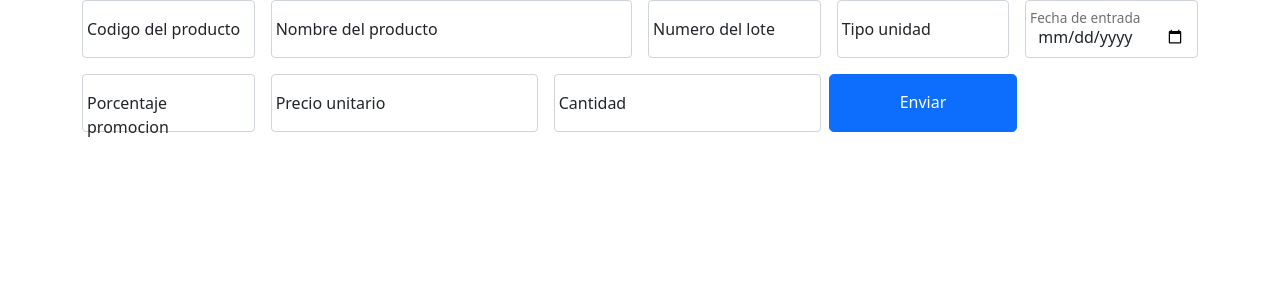
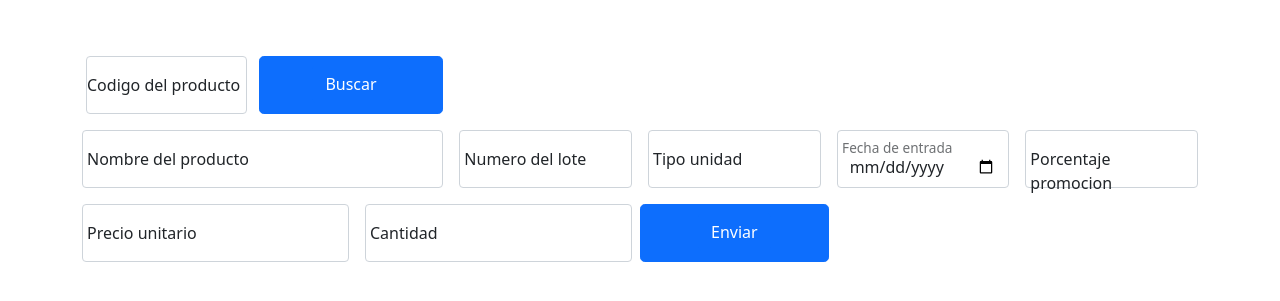
Before and after one commit to fonzk/hackaton_mintic, a Flask app: page /producto in a window 1280 px wide. Shown: the top 301 px of the page. Run offline with Flask 2, Linux system fonts and the light colour scheme; data that the repository does not hold is empty.

Commit message:
consultas ok

```diff
--- a/src/app.py
+++ b/src/app.py
@@ -68,30 +68,39 @@ def producto():
 		precioUni = request.form["precioUni"]
 		cantidad = request.form["cantidad"]
 
-	#PENDIENTE, HAY QUE VALIDAR PRIMERO SI EXISTE O NO???
+		buscar = request.form.get("buscar", False)
+		enviar = request.form.get("enviar", False)
 
-	try:
-		url = "https://www.random.org/integers/?num=1&min=1&max=10000&col=1&base=10&format=plain&rnd=new"
-		referencia = requests.get(url).json()
+		try:
+			if buscar:
+				buscarQue = seleccion(f"SELECT COUNT(codigo) FROM Producto WHERE referencia = '{codigoProducto}'")
+				if buscarQue[0][0] > 0:
+					print('ya existe')
+					url = "https://www.random.org/integers/?num=1&min=1&max=10000&col=1&base=10&format=plain&rnd=new"
+					referencia = requests.get(url).json()
+				else:
+					print('NO existe')
 
-		insertLote = f"INSERT INTO Lotes (codProducto, fechaEntrada, cantidad) VALUES (?, ?, ?)"
-		resultLote = accion(insertLote, (codigoProducto, fechaEntrada, cantidad))
+			'''
+			insertLote = f"INSERT INTO Lotes (codProducto, fechaEntrada, cantidad) VALUES (?, ?, ?)"
+			resultLote = accion(insertLote, (codigoProducto, fechaEntrada, cantidad))
 
-		if resultLote != 0:
-			print("guardadoR")
-		else:
-			print("error guardandoR")
+			if resultLote != 0:
+				print("guardadoR")
+			else:
+				print("error guardandoR")
 
-		# categoria esta en la tabla pero se debe calcular no se lee
-		insertProd = f"INSERT INTO Producto (nombre, tipo, precio, promocion,  referencia) VALUES (?, ?, ?, ?, ?)"
-		resultProd = accion(insertProd, (nombreProducto, tipoUnidad, precioUni, porcPromo, referencia))
+			# categoria esta en la tabla pero se debe calcular no se lee
+			insertProd = f"INSERT INTO Producto (nombre, tipo, precio, promocion,  referencia) VALUES (?, ?, ?, ?, ?)"
+			resultProd = accion(insertProd, (nombreProducto, tipoUnidad, precioUni, porcPromo, referencia))
 
-		if insertProd != 0:
-			print("guardadoP")
-		else:
-			print("error guardandoP")
-	except Exception as e:
-		print(e)
+			if insertProd != 0:
+				print("guardadoP")
+			else:
+				print("error guardandoP")
+			'''
+		except Exception as e:
+			print(e)
 
 	return render_template("punto2.html")
 
--- a/src/templates/punto2.html
+++ b/src/templates/punto2.html
@@ -9,12 +9,19 @@
 	<title>Document</title>
 </head>
 <body>
+		<br>
+		<br>
+		<br>
 		<div class="container">
 			<form class="row g-3" action="{{ url_for('producto') }}" method="POST">
-				<!-- <div class="col-md"> rows </div> -->
-				<div class="form-floating col-md-2">
-					<input type="text" class="form-control" id="codigoProducto" name="codigoProducto" placeholder="Codigo del producto">
-					<label for="codigoProducto">Codigo del producto</label>
+				<div class="row">
+					<div class="form-floating col-md-2">
+						<input type="text" class="form-control" id="codigoProducto" name="codigoProducto" placeholder="Codigo del producto">
+						<label for="codigoProducto">Codigo del producto</label>
+					</div>
+					<div class="col-md-2 btn btn-primary btn-lg">
+						<button type="submit" class="btn btn-primary" name="buscar" value="buscar">Buscar</button>
+					</div>
 				</div>
 				<div class="form-floating col-md-4">
 					<input type="text" class="form-control" id="nombreProducto" name="nombreProducto" placeholder="Nombre del producto">
@@ -45,7 +52,7 @@
 					<label for="cantidad">Cantidad</label>
 				</div>
 				<div class="col-md-2 btn btn-primary btn-lg">
-					<button type="submit" class="btn btn-primary">Enviar</button>
+					<button type="submit" class="btn btn-primary" name="buscar" value="buscar">Enviar</button>
 				</div>
 			</form>
 		</div>
```
Also changed, not shown: src/editing.html (deleted, +0 -14 lines), db/DB.db.
